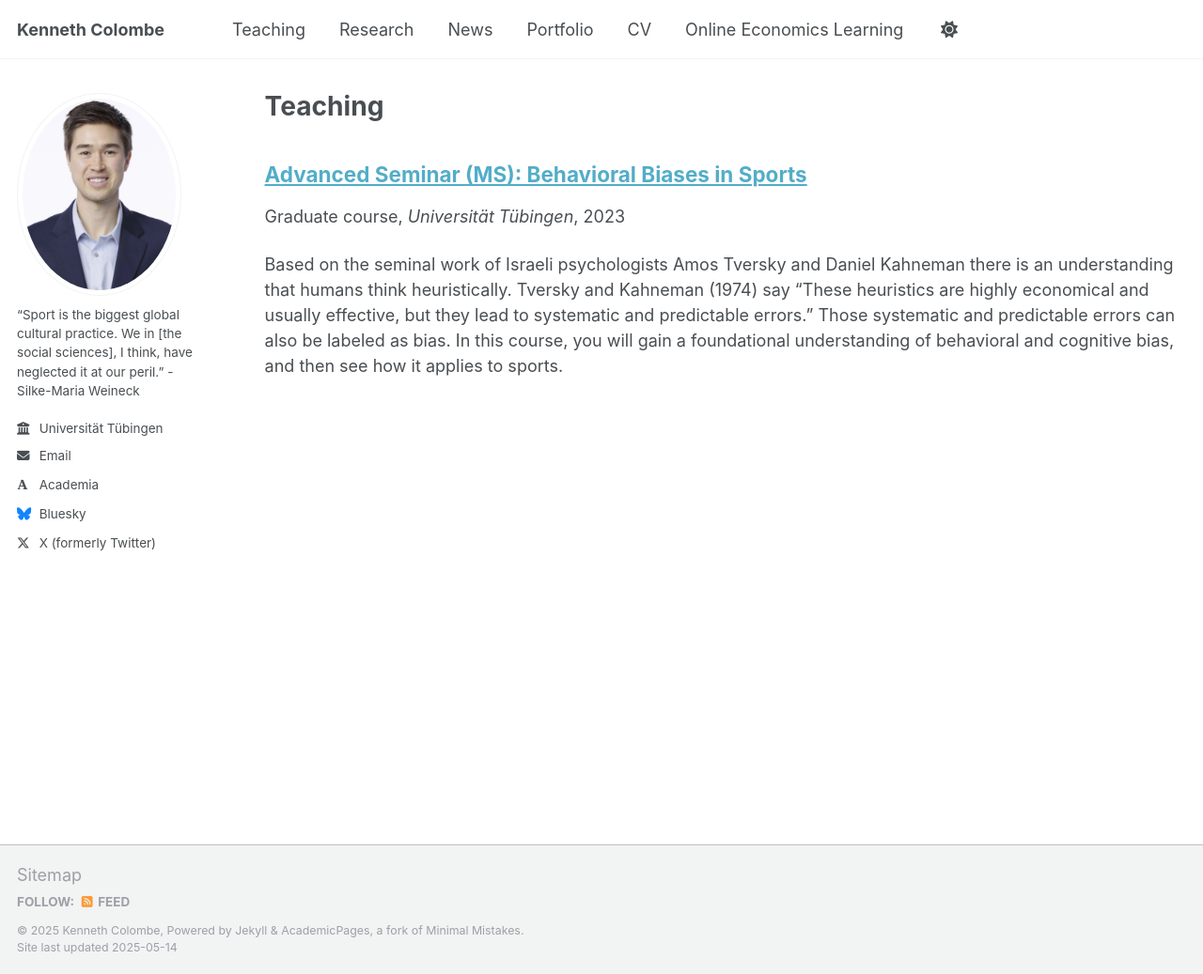
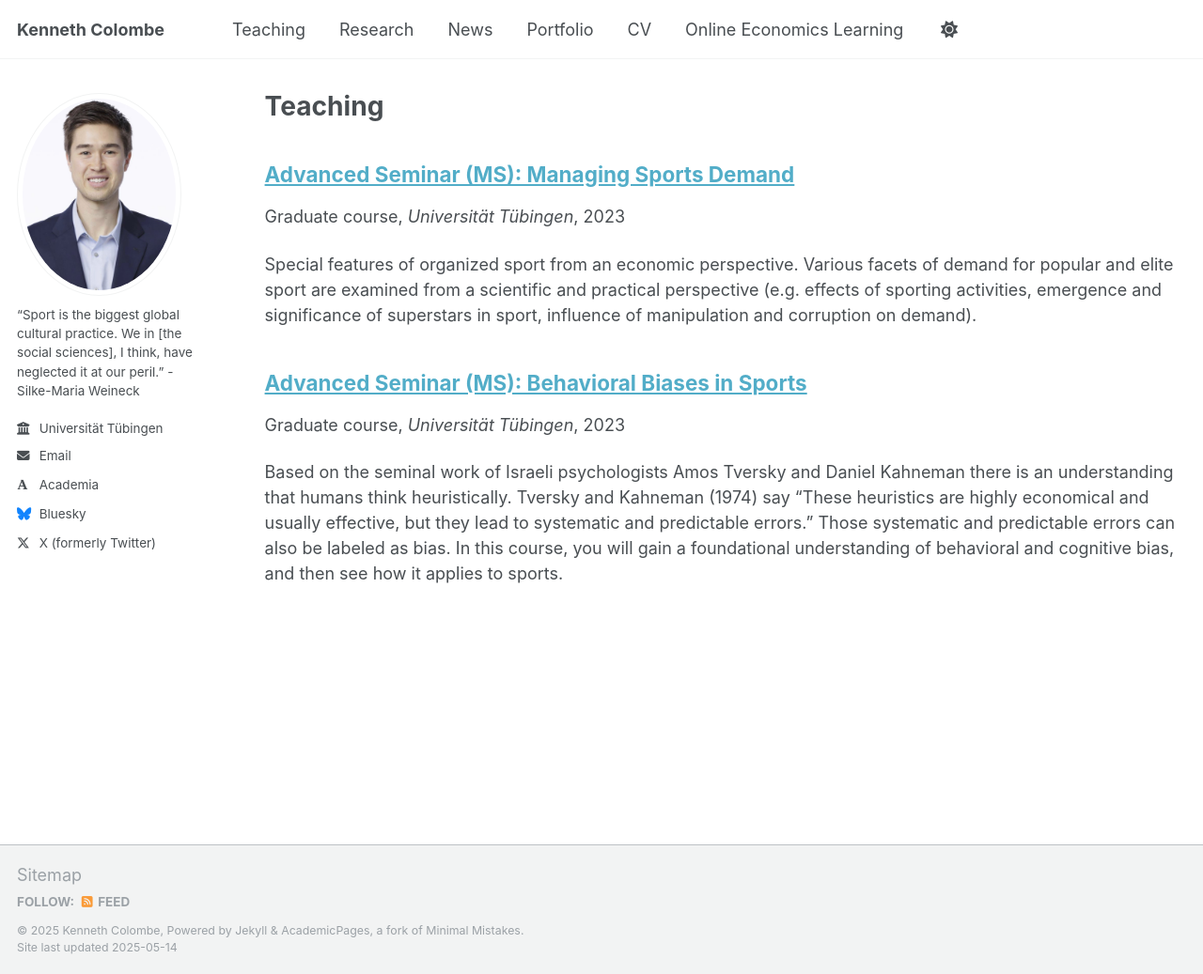
Before and after one commit to kcolombe/kcolombe.github.io, a Jekyll site: the page built from _pages/teaching.html, in a window 1280 px wide and 1037 px high. Shown: the whole window at 94% size. Built offline with Jekyll 4.4.1, drawn with Linux system fonts in a browser that asks for light colours; some web fonts are replaced; a file with an impossible date is left out.

Commit message:
Update MSD.md

```diff
--- a/_teaching/MSD.md
+++ b/_teaching/MSD.md
@@ -5,7 +5,8 @@ collection: teaching
 type: "Graduate course"
 permalink: /teaching/MSD/
 venue: "Universität Tübingen"
-date: "2023-2025"
+date: 2023-01-01
+course_dates: "2023–2025"
 ---
 
 Special features of organized sport from an economic perspective. Various facets of demand for popular and elite sport are examined from a scientific and practical perspective (e.g. effects of sporting activities, emergence and significance of superstars in sport, influence of manipulation and corruption on demand).
```
